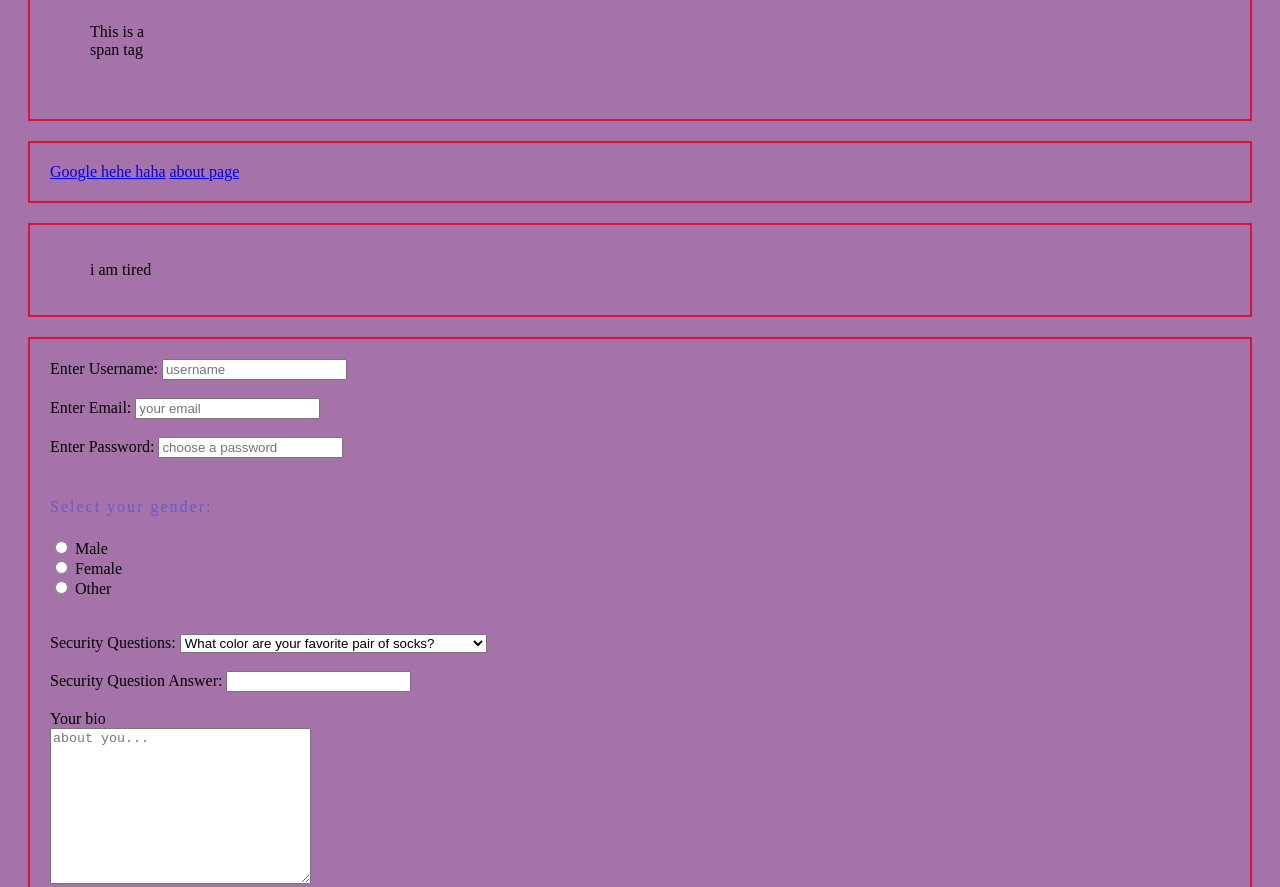
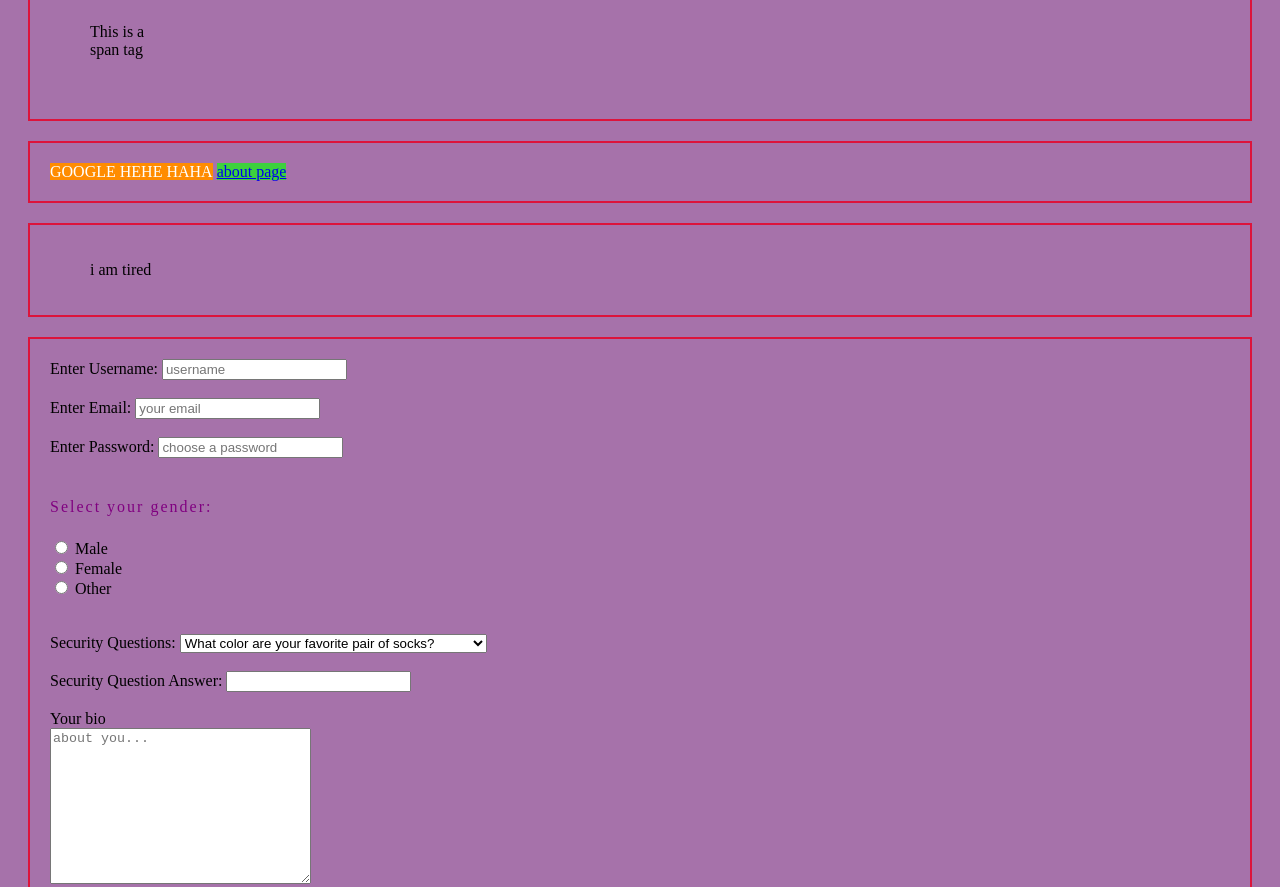
Before and after one commit to DanierLiu/personal-website, a plain HTML site: page index.html in a window 1280 px wide. Shown: the part 1374-2261 px from the top of the page. Drawn offline with Linux system fonts and the light colour scheme.

Commit message:
learned css classes and inheritance

```diff
--- a/index.html
+++ b/index.html
@@ -162,6 +162,16 @@
             <p class="success feedback">SUCCESSFEEDBACKSUCCESSFEEDBACKSUCCESSFEEDBACKSUCCESSFEEDBACK</p>
         </div>
 
+        <p>
+            Hello!
+        </p>
+
+        <div>
+            <p>
+                this should be purple
+            </p>
+        </div>
+
         <br/><br/><br/><br/><br/><br/><br/><br/><br/><br/><br/><br/><br/><br/><br/><br/><br/>
     </body>
 </html>
--- a/styles.css
+++ b/styles.css
@@ -62,7 +62,61 @@ p.success.feedback {
     color: blue;
 }
 
+/* ID's must be unique, so it only styles one part of the page. */
 #content {
     background-color: #ebebeb;
     padding: 20px;
 }
+
+/* Descendant selector */
+div p{
+    color: purple
+}
+
+div .error{
+    color: lightgoldenrodyellow
+}
+
+/* attribute selectors */
+a[href]{
+    background-color: #3dd13d
+}
+
+/* Things that match this exactly will be styled this way */
+a[href="https://www.google.com"]{
+    background-color: darkorange;
+    color: white;
+    text-decoration: none;
+    font-weight: bold;
+    text-transform: uppercase;
+}
+
+/* Things that include _____ will be styled this way */
+a[href*="about"]{
+    font-weight: lighter;
+}
+
+/* things that end in ____ will be styled this way */
+a[href$=".com"]{
+    font-weight:300;
+}
+
+/* Cascading */
+/*           */
+/*   CSS uses the idea of cascading. In other words, styling a div will also style things inside it like p tags and span tags in those p tags.    */
+/* Most things related to styling the font are inherited, but not things like border (unless explicitly stated). */
+/*  */
+/*  */
+
+/* Example:
+div{
+    color: lightcoral;
+    border: 1px solid grey;
+    margin: 40px;
+    font-weight: bold;
+}
+p{
+    border: inherit;
+    margin: inherit;
+    color: crimson;
+} */
```
